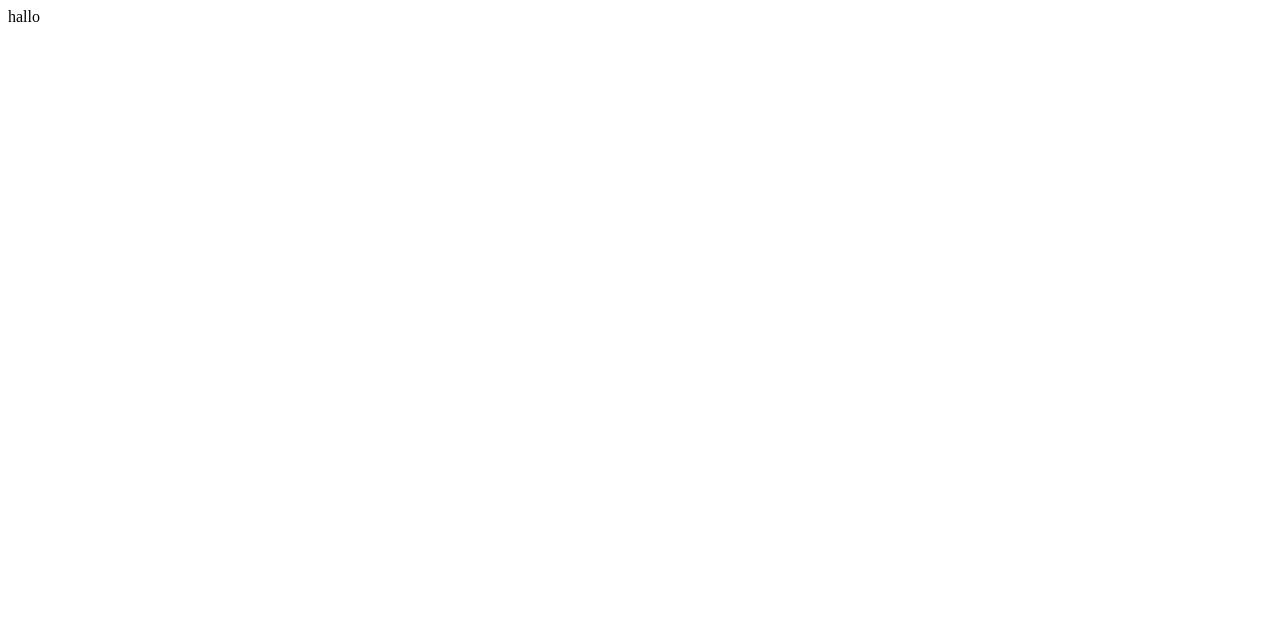
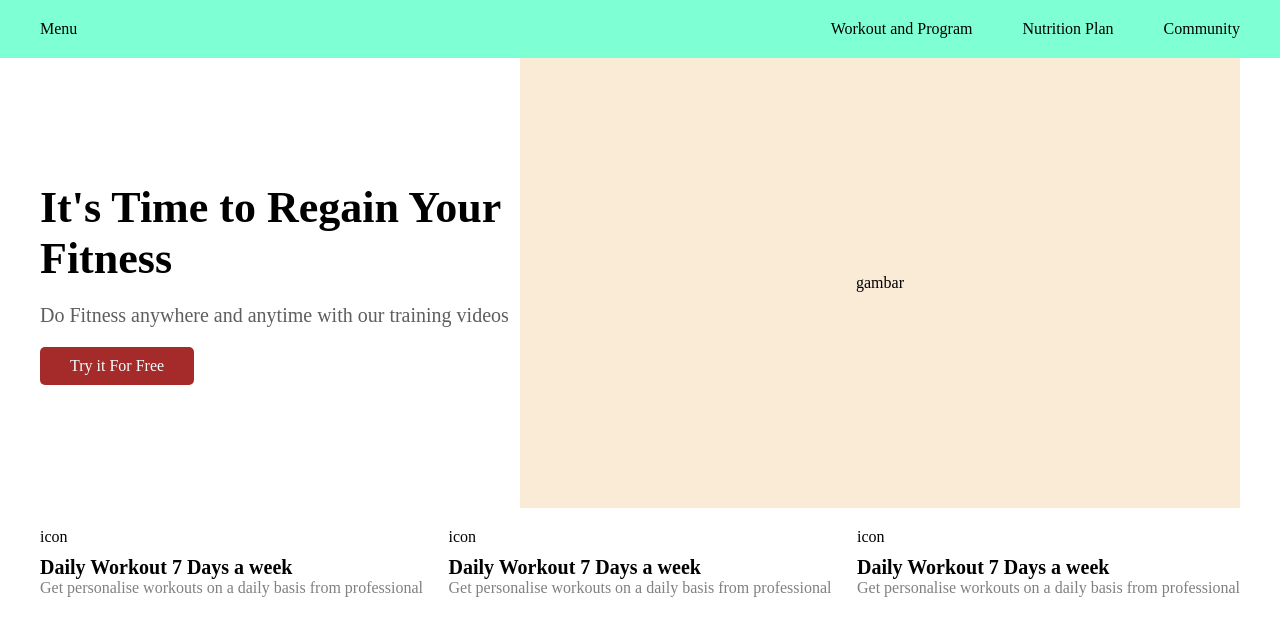
Before and after one commit to bimodwien/Latian-react, a React (Create React App) app: page / in a window 1280 px wide. Shown: the top 636 px of the page. Built offline with nearby package versions, Linux system fonts and the light colour scheme.

Commit message:
layouting 1.0

```diff
--- /dev/null
+++ b/src/App.css
@@ -0,0 +1,10 @@
+*{
+    margin: 0;
+
+    /* buat supaya border nya dianggap sebagai size content keseluruhan */
+    box-sizing: border-box;
+}
+
+.App {
+    --padding-kiri-kanan : 40px;
+}
--- a/src/App.jsx
+++ b/src/App.jsx
@@ -1,10 +1,10 @@
-
-
+import Fitness from "./components/webUi/Fitness"
+import "./App.css"
 
 function App() {
   return (
     <div className="App">
-      hallo
+      <Fitness />
     </div>
   );
 }
--- /dev/null
+++ b/src/components/webUi/Fitness.jsx
@@ -0,0 +1,45 @@
+import React from 'react'
+import './style.css'
+
+const Fitness = () => {
+  return (
+    <>
+        <div className='header-utama'>
+            <div className='header-menu'>Menu</div>
+            <div className='header-content'>
+                <div>Workout and Program</div>
+                <div>Nutrition Plan</div>
+                <div>Community</div>
+            </div>
+        </div>
+        <div className='body-utama'>
+            <div className='body-content'>
+                <div className='body-title'>It's Time to Regain Your Fitness</div>
+                <div className='body-description'>Do Fitness anywhere and anytime with our training videos</div>
+                <a href="#" className='body-button'>Try it For Free</a>
+                {/* <a href="#" className='body-button'>Try it For Free</a> */}
+            </div>
+            <div className='body-img'>gambar</div>
+        </div>
+        <div className='footer-utama'>
+            <div className='footer-card'>
+                <div className='footer-icon'>icon</div>
+                <div className='footer-title'>Daily Workout 7 Days a week</div>
+                <div className='footer-description'>Get personalise workouts on a daily basis from professional</div>
+            </div>
+            <div className='footer-card'>
+                <div className='footer-icon'>icon</div>
+                <div className='footer-title'>Daily Workout 7 Days a week</div>
+                <div className='footer-description'>Get personalise workouts on a daily basis from professional</div>
+            </div>
+            <div className='footer-card'>
+                <div className='footer-icon'>icon</div>
+                <div className='footer-title'>Daily Workout 7 Days a week</div>
+                <div className='footer-description'>Get personalise workouts on a daily basis from professional</div>
+            </div>
+        </div>
+    </>
+  )
+}
+
+export default Fitness
--- /dev/null
+++ b/src/components/webUi/style.css
@@ -0,0 +1,80 @@
+.header-utama {
+    display: flex;
+    justify-content: space-between;
+    background-color: aquamarine;
+    /* padding 20px atas bawah */
+    /* padding 40px kiri kanan */
+    padding: 20px var(--padding-kiri-kanan);
+}
+
+.header-content {
+    display: flex;
+
+    /* memberi jarak antar child */
+    gap: 50px;
+}
+
+.body-utama {
+    display: flex;
+    align-items: center;
+    padding: 0 var(--padding-kiri-kanan);
+}
+
+.body-content {
+    display: flex;
+    flex-direction: column;
+    gap: 20px;
+    width: 40%;
+    height: fit-content;
+}
+
+.body-img {
+    background-color: antiquewhite;
+    width: 60%;
+    height: 450px;
+    display: flex;
+    align-items: center;
+    justify-content: center;
+}
+
+.body-title {
+    font-size: 2.75rem;
+    font-weight: 600;
+}
+
+.body-description {
+    font-size: 1.25rem;
+    color: rgb(94, 94, 94);
+}
+
+.body-button {
+    /* karena a itu default nya inline, jadinya gapunya height, maka harus dirubah jadi display block / inline-block*/
+    display: block;
+    /* kalo displaynya block, maka harus diatur width nya juga, karena didalam display flex */
+    width: fit-content;
+    background-color: brown;
+    color: azure;
+    padding: 10px 30px;
+    border-radius: 5px;
+    text-decoration: none;
+}
+
+.footer-utama {
+    display: flex;
+    justify-content: space-between;
+    padding: 10px var(--padding-kiri-kanan);
+}
+
+.footer-icon {
+    padding: 10px 0;
+}
+
+.footer-title {
+    font-size: 20px;
+    font-weight: 600;
+}
+
+.footer-description {
+    font-size: 16px;
+    color: grey;
+}
```
